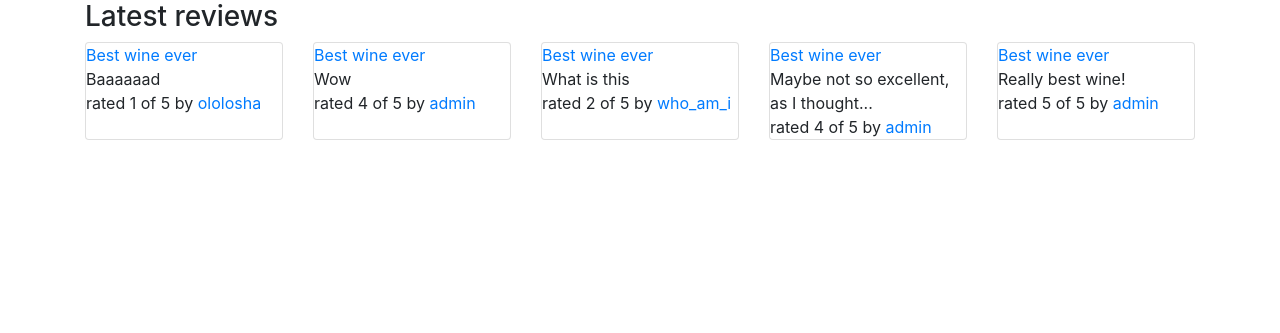
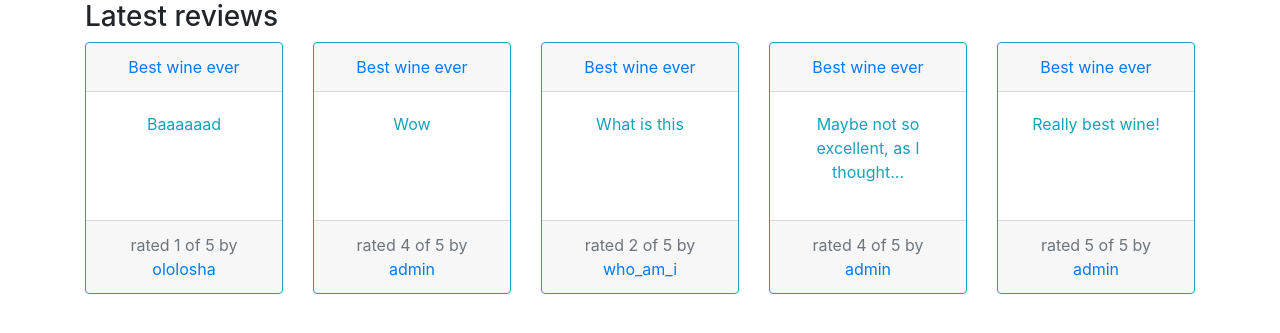
Before and after one commit to maxis42/WineReviews-Django, a Django app: page /reviews/ in a window 1280 px wide. Shown: the part 56-389 px from the top of the page. Run offline with Django 3.2, Linux system fonts and the light colour scheme; data comes from the database, SQL or seed files in the repository; some libraries are stand-ins or nearby versions.

Commit message:
Visual style corrections

```diff
--- a/winereviews/reviews/templates/reviews/review_list.html
+++ b/winereviews/reviews/templates/reviews/review_list.html
@@ -7,16 +7,22 @@
 
 {% block content %}
 {% if latest_review_list %}
-<div class="card-deck">
-    {% for review in latest_review_list %}
-    <div class="card">
-        <div class "card-title"><a href="{% url 'reviews:review_detail' review.id %}">{{ review.wine.name }}</a></div>
-        <div class "card-body">{{ review.comment }}</div>
-        <div class "card-footer">rated {{ review.rating }} of 5 by <a href="{% url 'reviews:user_review_list' review.user_name %}" >{{ review.user_name }}</a></div>
+    <div class="card-deck">
+        {% for review in latest_review_list %}
+            <div class="card text-center border-info mb-3" style="min-width: 10rem; max-width: 20rem;">
+                <div class="card-header">
+                    <a class="card-link" href="{% url 'reviews:review_detail' review.id %}">{{ review.wine.name }}</a>
+                </div>
+                <div class="card-body">
+                    <p class="text-info">{{ review.comment }}</p>
+                </div>
+                <div class="card-footer text-muted">
+                    <p class="card-text">rated {{ review.rating }} of 5 by <a class="card-link" href="{% url 'reviews:user_review_list' review.user_name %}">{{ review.user_name }}</a></p>
+                </div>
+            </div>
+        {% endfor %}
     </div>
-    {% endfor %}
-</div>
 {% else %}
-<p>No reviews are available.</p>
+    <p>No reviews are available.</p>
 {% endif %}
 {% endblock %}
```
